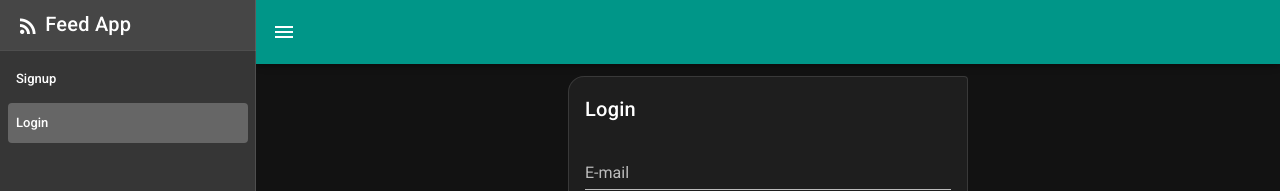
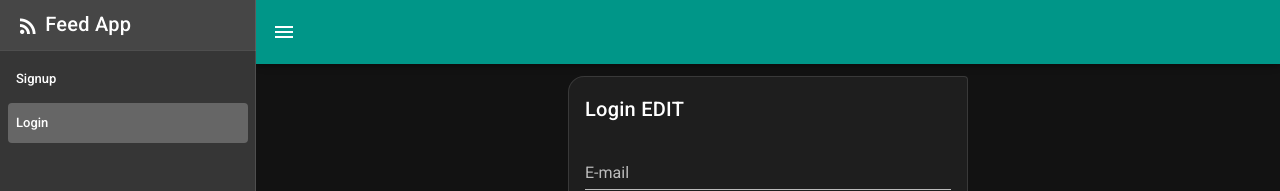
Before and after one commit to reekoz/vue-feed, a Vue app: page /login in a window 1280 px wide. Shown: the top 191 px of the page. Built offline with nearby package versions, Linux system fonts and the light colour scheme.

Commit message:
test sw update

```diff
--- a/src/pages/auth/Login.vue
+++ b/src/pages/auth/Login.vue
@@ -8,7 +8,7 @@
         max-width="400"
         :loading="loading"
       >
-        <v-card-title>Login</v-card-title>
+        <v-card-title>Login EDIT</v-card-title>
         <v-card-text>
           <v-container>
             <v-row>
```
